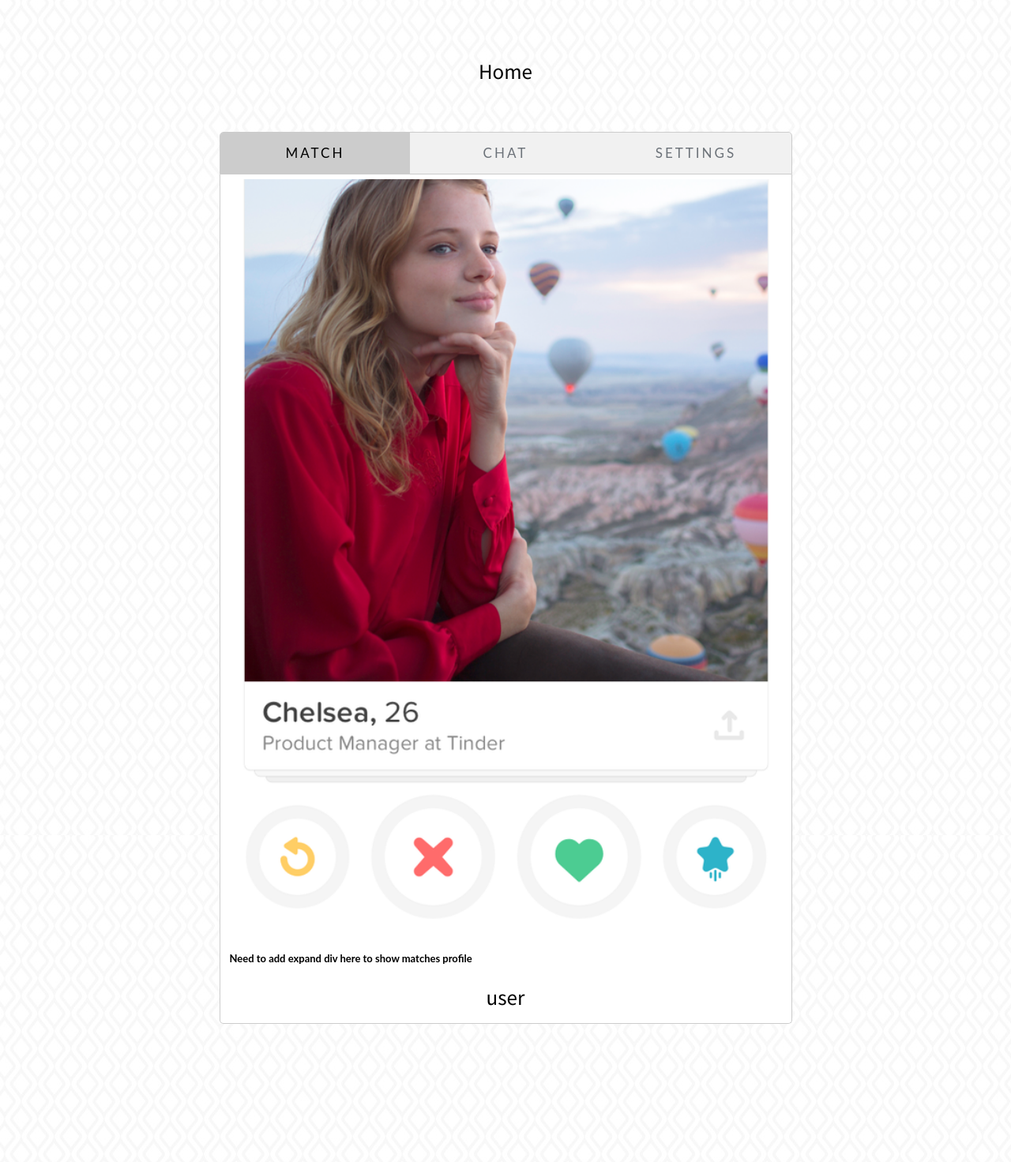
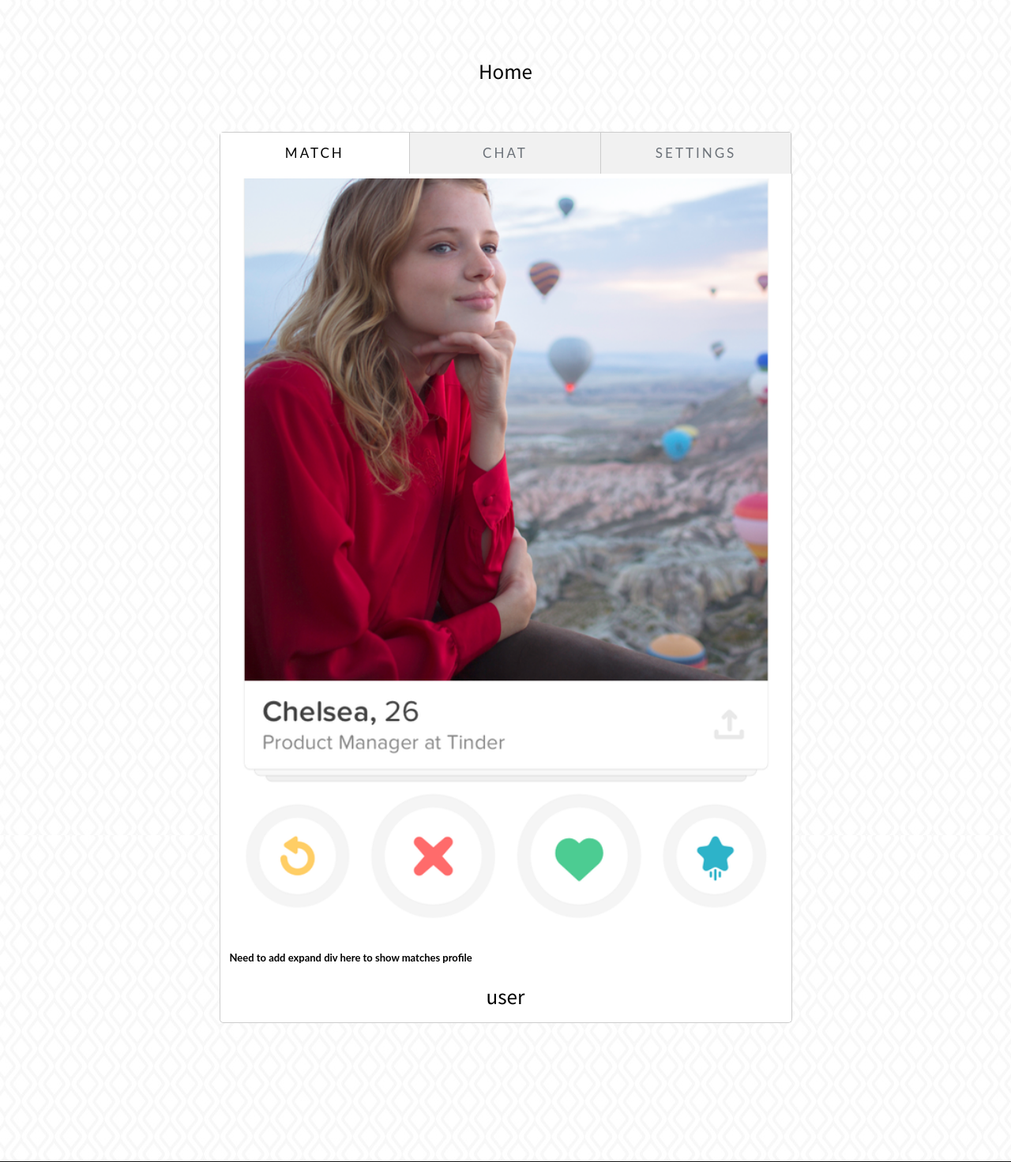
Before and after one commit to TYGATHUG/MatchMaker, a Flask app: page / in a window 1280 px wide. Shown: the part 62-1534 px from the top of the page at 79% size. Run offline with Flask 2, Linux system fonts and the light colour scheme; a user stored in the database is signed in; some libraries are stand-ins or nearby versions.

Commit message:
final demo version

```diff
--- a/static/css/modalbox.css
+++ b/static/css/modalbox.css
@@ -116,7 +116,7 @@
 /* Style the tab */
 div.tab {
     overflow: hidden;
-    border: 1px solid #ccc;
+    /*border: 1px solid #ccc;*/
     border-top-left-radius: 5px;
     border-top-right-radius: 5px;
     background-color: #f1f1f1;
@@ -135,6 +135,9 @@ div.tab button {
     font-size: 17px;
     text-transform: uppercase !important;
     letter-spacing: 3px !important;
+    border: 1px solid #ccc;
+    border-left: none;
+    border-bottom: none;
 }
 
 /* Change background color of buttons on hover */
@@ -145,7 +148,9 @@ div.tab button:hover {
 
 /* Create an active/current tablink class */
 div.tab button.active {
-    background-color: #ccc;
+    /*background-color: #ccc;*/
+    background-color: #ffffff;
+    border-bottom: none;
     color: black;
 }
 
@@ -158,5 +163,6 @@ div.tab button.active {
     border-bottom-right-radius: 5px;
     border-top: none;
     min-height: 600px;
+    max-width: 873px;
     background: #ffffff;
 }
--- a/templates/member.html
+++ b/templates/member.html
@@ -37,7 +37,7 @@
                 <br><br>
 
                 <div class="tab">
-                    <button class="tablinks" onclick="openCity(event, 'match')" id="defaultOpen">Match</button>
+                    <button class="tablinks" onclick="openCity(event, 'match')" id="defaultOpen" style="border-left: 1px solid #ccc;">Match</button>
                     <button class="tablinks" onclick="openCity(event, 'chat')">Chat</button>
                     <button class="tablinks" onclick="openCity(event, 'setting')">Settings</button>
                 </div>
```
